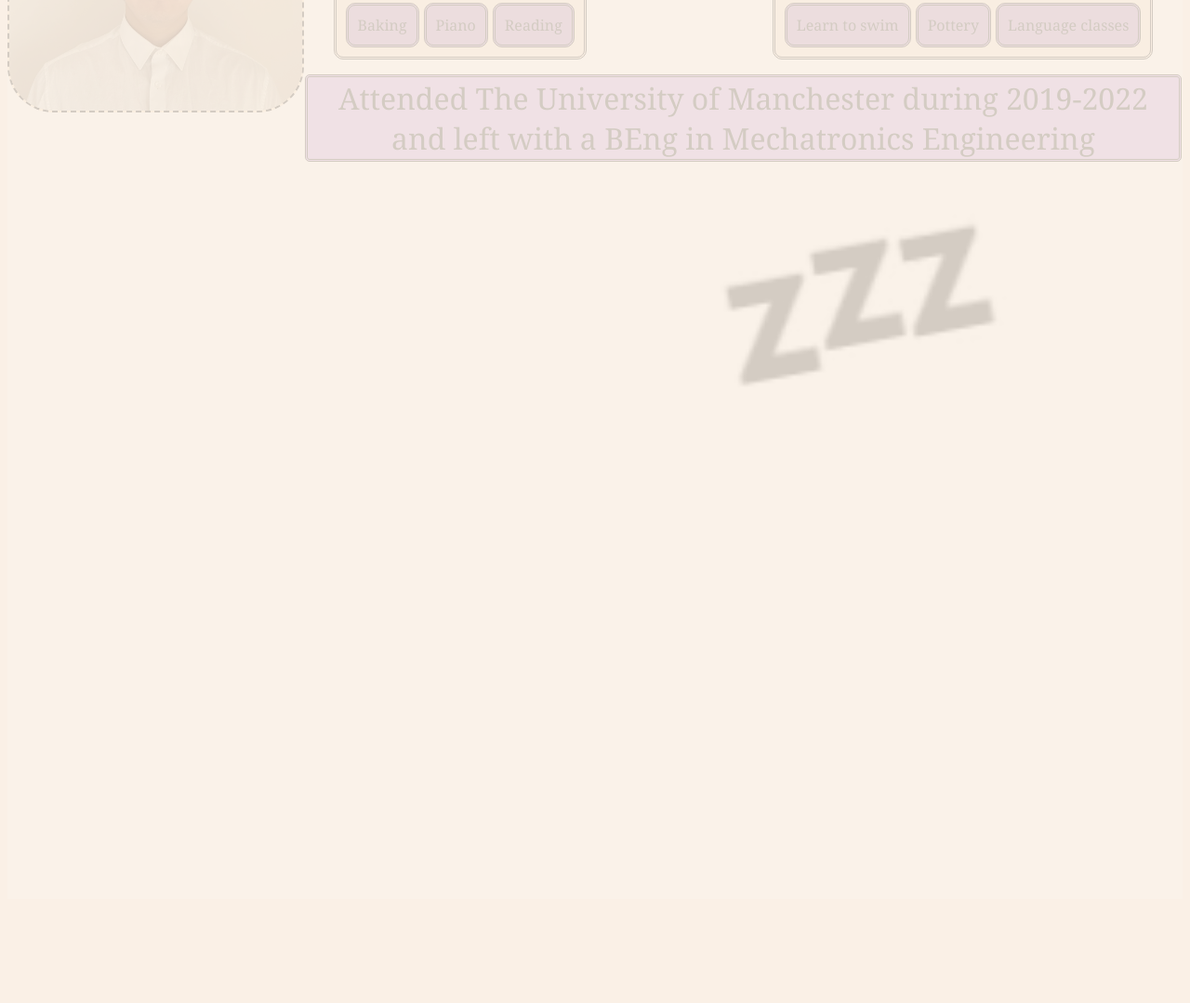
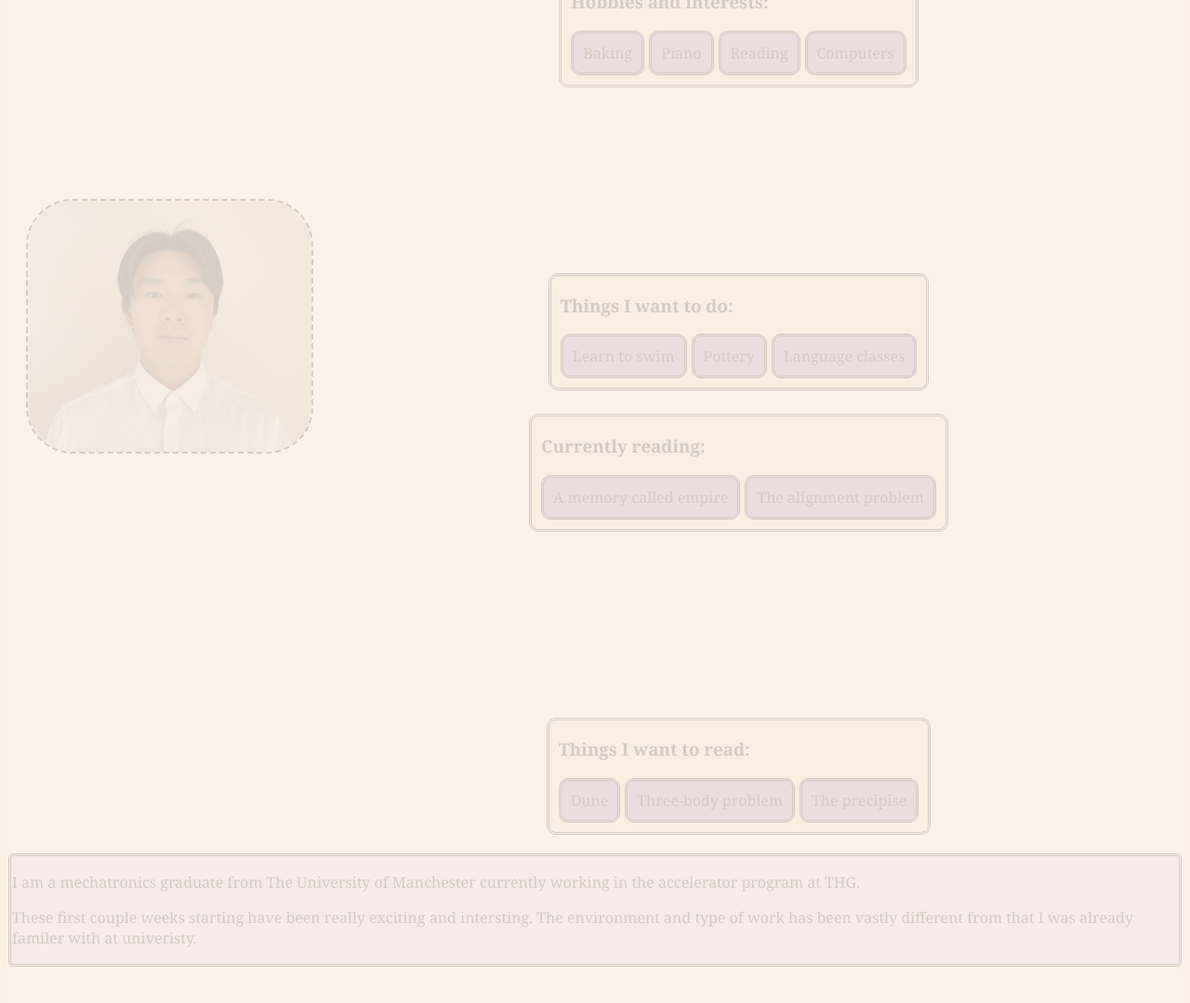
Before and after one commit to JJChen78/my_site, a plain HTML site: page second_page.html in a window 1280 px wide. Shown: the part 329-1408 px from the top of the page at 93% size. Before the commit the page ends 1304 px from the top, so only its background shows below. Drawn offline with Linux system fonts and the light colour scheme.

Commit message:
Text changes

```diff
--- a/main.css
+++ b/main.css
@@ -139,11 +139,12 @@ body:hover {
   flex-wrap: wrap;
   flex-direction: row;
   size: 100%;
+  margin: 20px;
 }
 .outer2 {
   display: flex;
   align-items: center;
-  justify-content: space-evenly;
+  justify-content: space-around;
   flex-wrap: wrap;
   flex-direction: row;
   size: 100%;
@@ -157,7 +158,7 @@ body:hover {
   justify-content: flex-start;
   flex-direction: column;
   flex: 3;
-  gap: 15px;
+  gap: 25px;
 }
 .inner2 {
   background-color: rgb(250, 229, 208);
@@ -191,6 +192,15 @@ body:hover {
   padding: 1px;
   margin: 1px;
 }
+.itemsolo {
+  text-align: left;
+  background-color: rgb(234, 211, 255);
+  font-size: 1.5rem;
+  border: double;
+  border-radius: 5px;
+  padding: 1px;
+  margin: 1px;
+}
 
 .item2 {
   text-align: left;
--- a/second_page.html
+++ b/second_page.html
@@ -42,6 +42,7 @@
               <div class="item2">Baking</div>
               <div class="item2">Piano</div>
               <div class="item2">Reading</div>
+              <div class="item2">Computers</div>
             </div>
           </div>
           <div class="inner2">
@@ -56,11 +57,41 @@
             </div>
           </div>
         </div>
-        <div class="item1">
-          Attended The University of Manchester during 2019-2022 and left with a
-          BEng in Mechatronics Engineering
+        <div class="outer2">
+          <div class="inner2">
+            <div>
+              <h3><strong> Currently reading: </strong></h3>
+            </div>
+
+            <div class="rowbox">
+              <div class="item2">A memory called empire</div>
+              <div class="item2">The alignment problem</div>
+            </div>
+          </div>
+          <div class="inner2">
+            <div>
+              <h3><strong> Things I want to read: </strong></h3>
+            </div>
+
+            <div class="rowbox">
+              <div class="item2">Dune</div>
+              <div class="item2">Three-body problem</div>
+              <div class="item2">The precipise</div>
+            </div>
+          </div>
         </div>
       </div>
+    </div>
+    <div class="itemsolo">
+      <p>
+        I am a mechatronics graduate from The University of Manchester currently
+        working in the accelerator program at THG.
+      </p>
+      <p>
+        These first couple weeks starting have been really exciting and
+        intersting. The environment and type of work has been vastly different
+        from that I was already familer with at univeristy.
+      </p>
     </div>
     <br /><br /><br /><br /><br /><br /><br /><br /><br /><br /><br /><br /><br /><br /><br /><br /><br /><br /><br /><br /><br /><br /><br /><br /><br /><br /><br /><br /><br /><br /><br /><br /><br /><br /><br /><br />
   </div>
```
